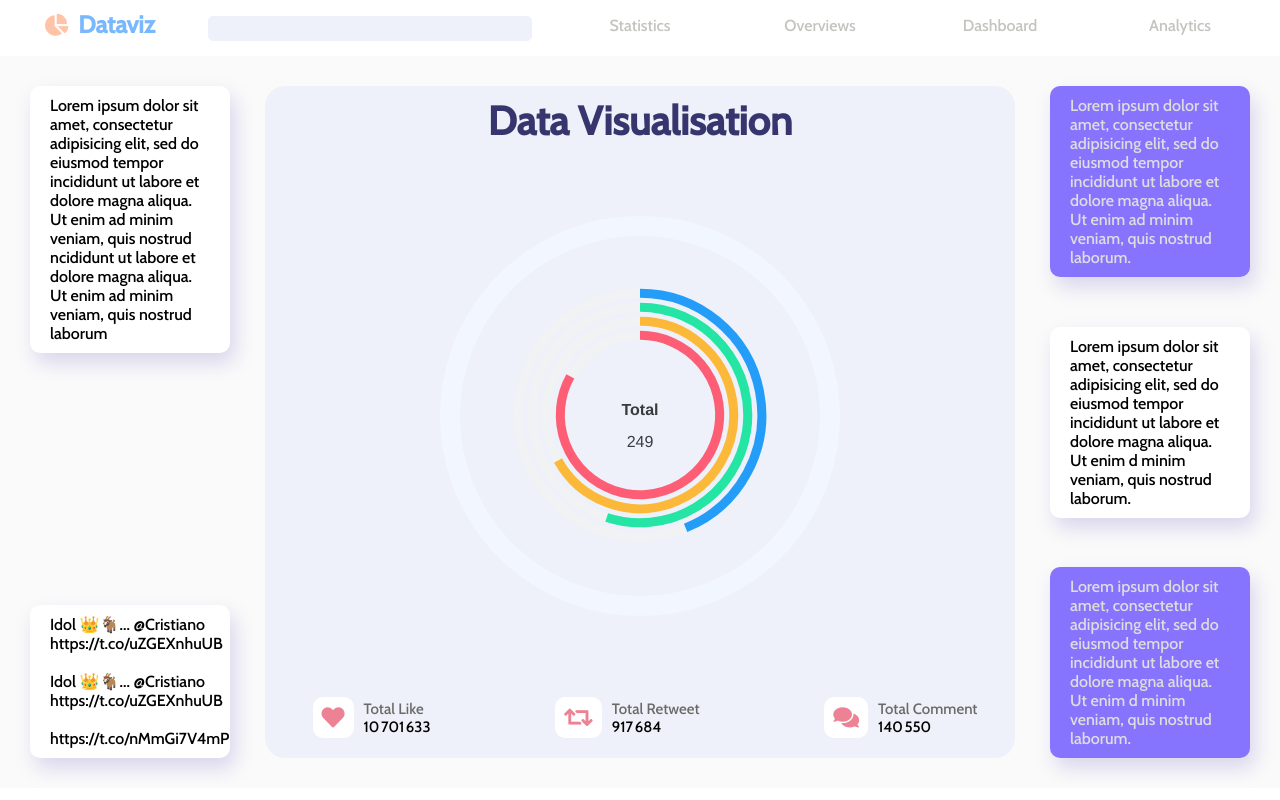
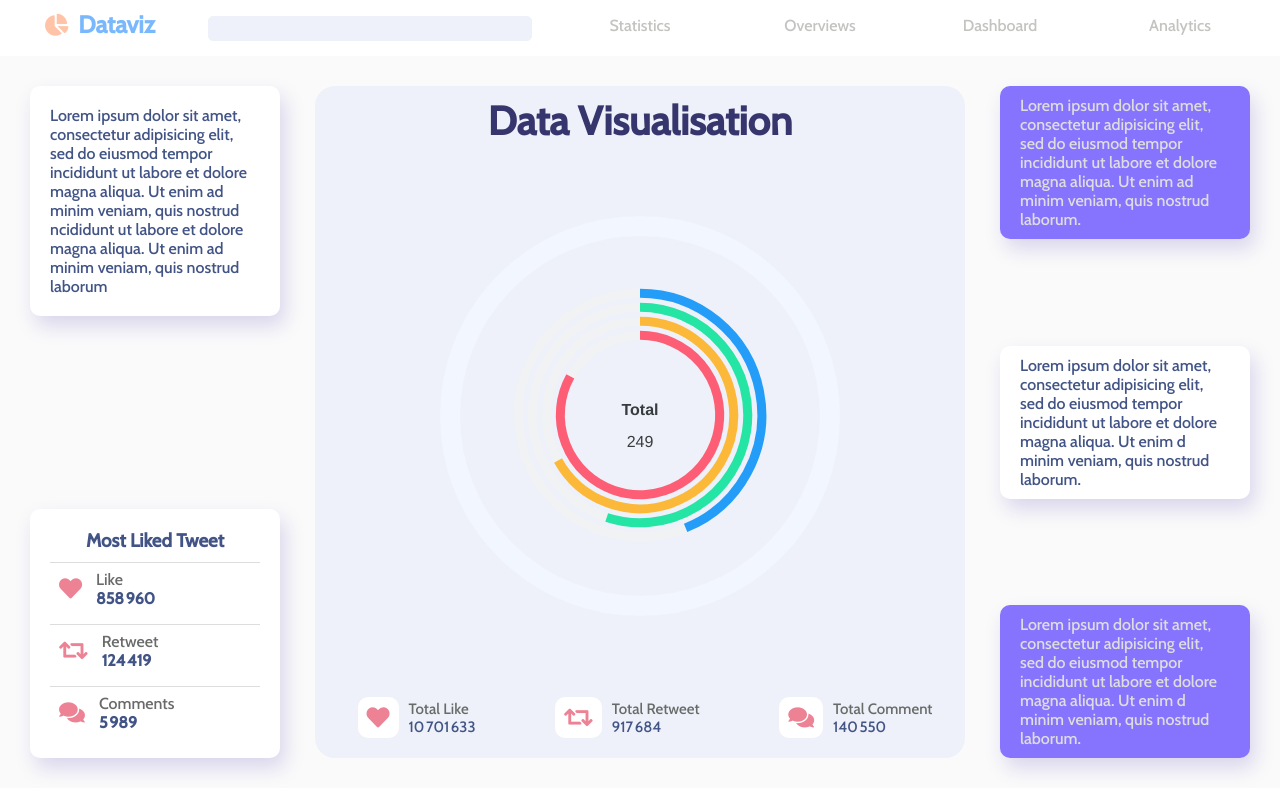
Before and after one commit to Powarox/Front-TwitterDataviz, a Vue app: page /#/ in a window 1280 px wide. Built offline with nearby package versions, Linux system fonts and the light colour scheme.

Commit message:
Udpate data on SlideBarRight

```diff
--- a/src/App.vue
+++ b/src/App.vue
@@ -56,6 +56,7 @@
 
     #app {
         display: grid;
+        color: #425486;
         font-family: 'Cabin', sans-serif;
     }
 
--- a/src/components/slidebar/SlideBarLeft.vue
+++ b/src/components/slidebar/SlideBarLeft.vue
@@ -3,12 +3,40 @@
         <div class="slide">
             <p>Lorem ipsum dolor sit amet, consectetur adipisicing elit, sed do eiusmod tempor incididunt ut labore et dolore magna aliqua. Ut enim ad minim veniam, quis nostrud  ncididunt ut labore et dolore magna aliqua. Ut enim ad minim veniam, quis nostrud  laborum</p>
         </div>
-        <div class="slide">
-            <p>{{ this.tweetMaxLike.Content }}</p>
-            <br>
-            <p>{{ this.tweetMaxRetweet.Content }}</p>
-            <br>
-            <p>{{ this.tweetMaxComment.Content }}</p>
+        <div class="slide tweet">
+            <h3>Most Liked Tweet</h3>
+
+            <div class="item">
+                <i class="fas fa-heart"></i>
+                <div class="content">
+                    <span>Like</span>
+                    <h4>{{ this.tweetMaxLike.Like.toLocaleString('fr-FR') }}</h4>
+                </div>
+            </div>
+
+            <div class="item">
+                <i class="fas fa-retweet"></i>
+                <div class="content">
+                    <span>Retweet</span>
+                    <h4>{{ this.tweetMaxLike.Retweet.toLocaleString('fr-FR') }}</h4>
+                </div>
+            </div>
+
+            <div class="item">
+                <i class="fas fa-comments"></i>
+                <div class="content">
+                    <span>Comments</span>
+                    <h4>{{ this.tweetMaxLike.ReplyCount.toLocaleString('fr-FR') }}</h4>
+                </div>
+            </div>
+
+            <!-- <div class="item">
+                <i class="fas fa-align-justify"></i>
+                <div class="content">
+                    <span>Content : </span>
+                </div>
+            </div>
+            <p>{{ this.tweetMaxLike.Content }}</p> -->
         </div>
     </div>
 </template>
@@ -28,9 +56,44 @@
     }
 
     .slide {
-        padding: 10px 20px;
+        padding: 20px 20px;
         background: #FFF;
         box-shadow: 5px 10px 20px #D9D5EC;
         border-radius: 10px;
     }
+
+    .tweet {
+        display: grid;
+        grid-gap: 10px;
+    }
+
+    .tweet h3 {
+        text-align: center;
+    }
+
+    .tweet .item {
+        padding: 5px 0;
+        border-top: 1px solid #ddd;
+        display: flex;
+        align-items: center;
+        gap: 5px;
+    }
+
+    .tweet .item span {
+        color: #696B69;
+    }
+
+    .tweet .item i {
+        padding: 9px;
+        color: #EC8294;
+        background: #FFF;
+        border-radius: 10px;
+        font-size: 23px;
+    }
+
+    .other {
+        padding: 5px 0;
+        border-top: 1px solid #ddd;
+    }
+
 </style>
--- a/src/views/Home.vue
+++ b/src/views/Home.vue
@@ -56,7 +56,7 @@
     #home {
         padding: 30px;
         display: grid;
-        grid-template-columns: 200px 1fr 200px;
+        grid-template-columns: 250px 1fr 250px;
         grid-gap: 35px;
         background: #FAFAFA;
     }
```
